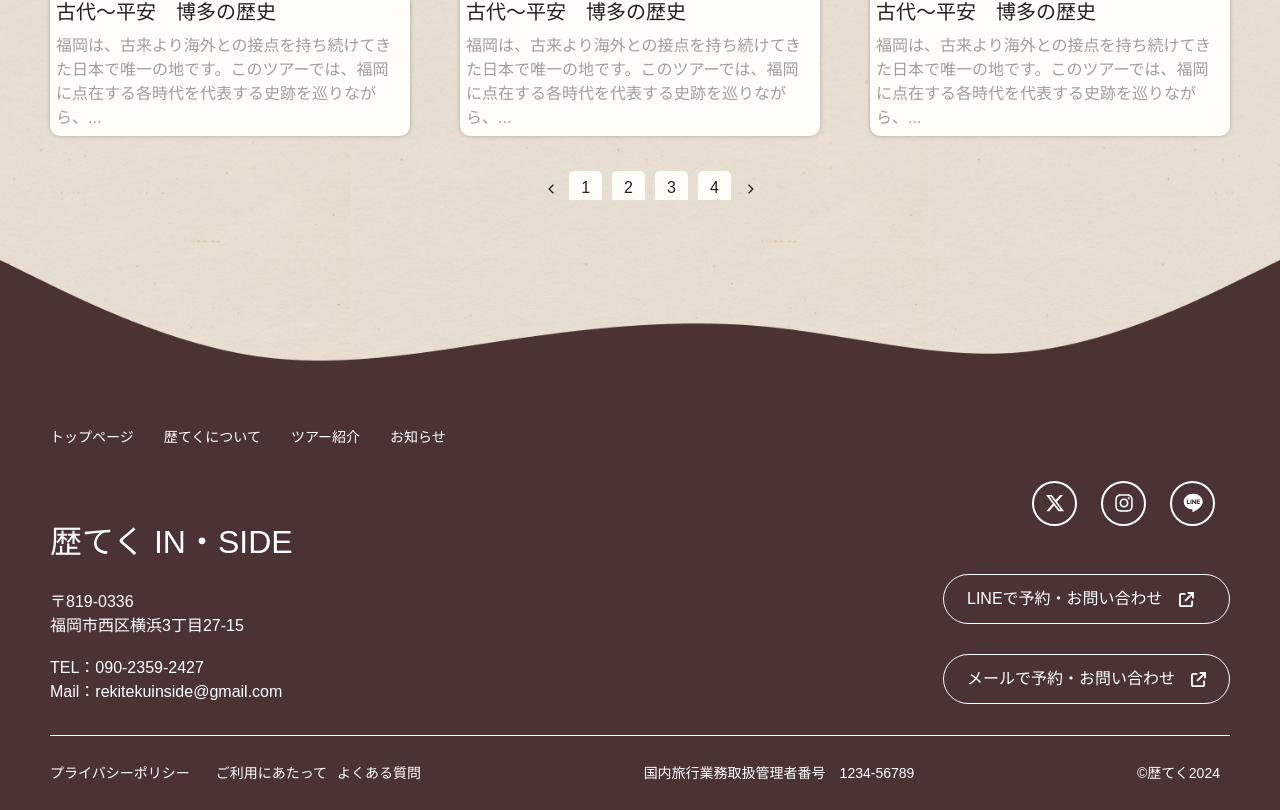
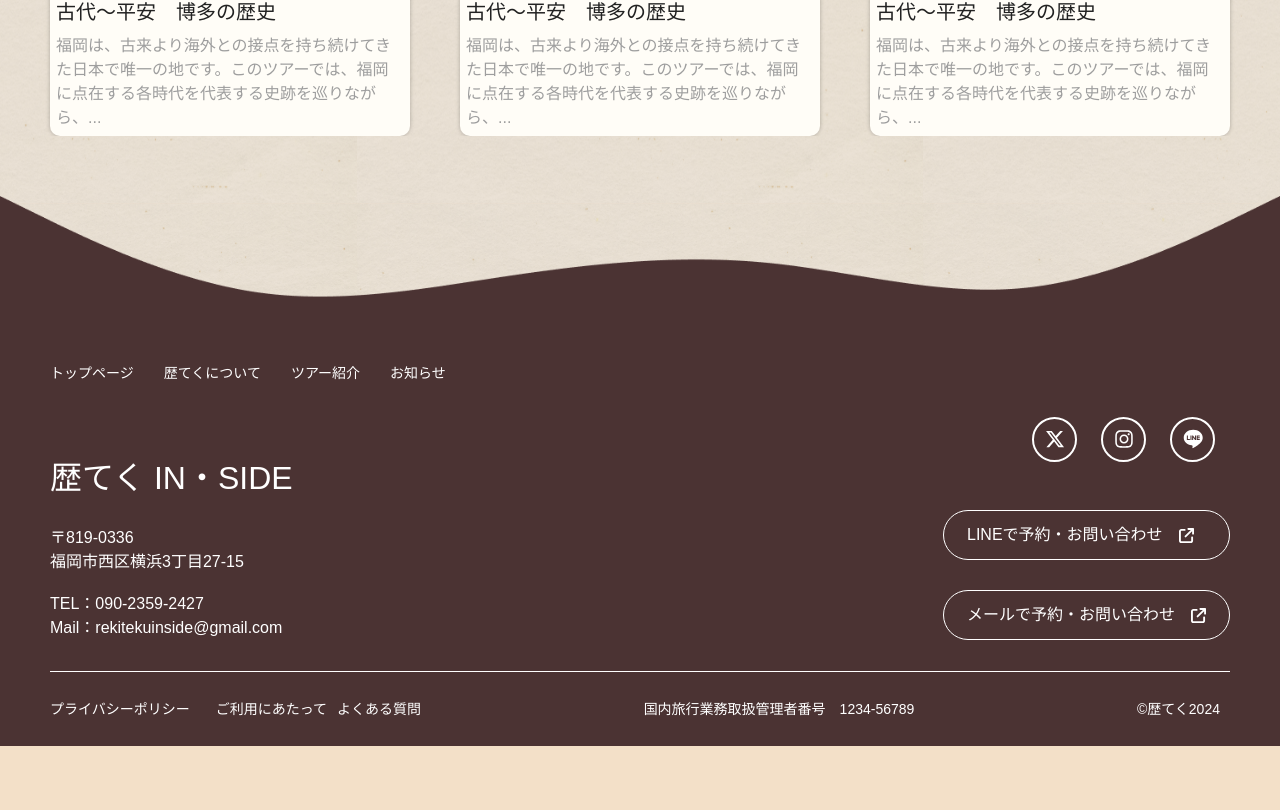
Before and after one commit to huynhnguyen1906/Reki-Teku, a Next.js app: page / in a window 1280 px wide. Shown: the part 2765-3575 px from the top of the page. After the commit the page ends 3511 px from the top, so only its background shows below. Built offline with nearby package versions, Linux system fonts and the light colour scheme; a web font is replaced by a local one.

Commit message:
chore: Remove NewsPagination component from NewsContainer

```diff
--- a/src/components/News/NewsContainer.tsx
+++ b/src/components/News/NewsContainer.tsx
@@ -60,7 +60,6 @@ export default function NewsContainer() {
                         <NewsCard />
                         <NewsCard />
                     </div>
-                    <NewsPagination />
                 </>
             )}
         </div>
```
